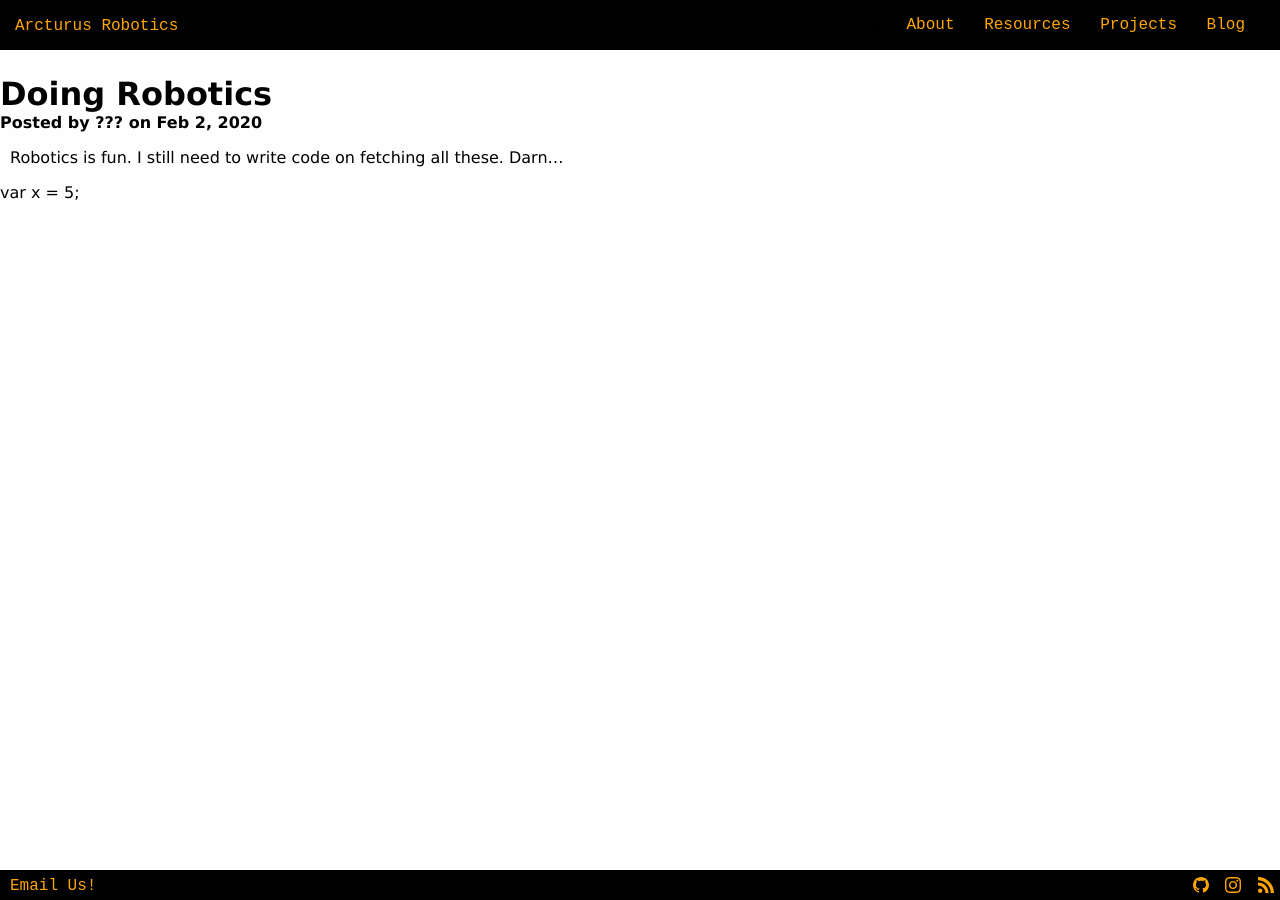
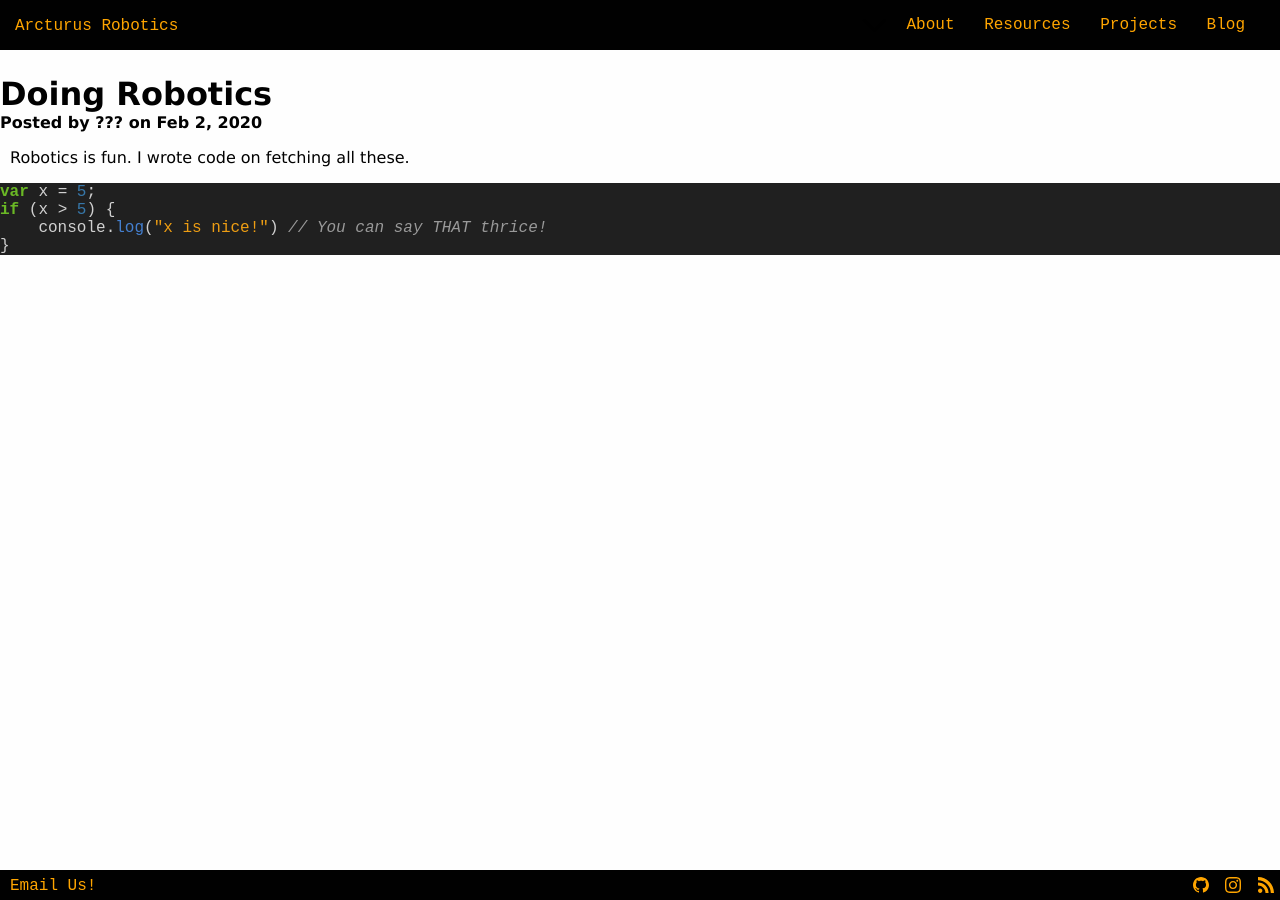
Before and after one commit to arcturus-robotics/arcturusrobotics.com, a Jekyll site: the page built from _posts/2020-02-02-test.md, in a window 1280 px wide. Built offline with Jekyll 4.4.1, drawn with Linux system fonts in a browser that asks for light colours.

Commit message:
Code highlighting, because why not

````diff
--- a/_config.yml
+++ b/_config.yml
@@ -20,6 +20,7 @@ keywords:
 
 # Build settings
 markdown: kramdown
+highlighter: rouge
 exclude:
   - Gemfile
   - Gemfile.lock
--- a/_posts/2020-02-02-test.md
+++ b/_posts/2020-02-02-test.md
@@ -6,6 +6,11 @@ publish_date: "Feb 2, 2020"
 categories: [Programming, Outreach]
 ---
 
-Robotics is fun. I still need to write code on fetching all these. Darn...
+Robotics is fun. I wrote code on fetching all these.
 
-<pre>var x = 5;</pre>
+```js
+var x = 5;
+if (x > 5) {
+    console.log("x is nice!") // You can say THAT thrice!
+}
+```
--- /dev/null
+++ b/_sass/_native.scss
@@ -0,0 +1,79 @@
+// https://github.com/richleland/pygments-css/blob/master/native.css
+.highlight .hll { background-color: #404040 }
+.highlight  { background: #202020; color: #d0d0d0 }
+.highlight .c { color: #999999; font-style: italic } /* Comment */
+.highlight .err { color: #a61717; background-color: #e3d2d2 } /* Error */
+.highlight .esc { color: #d0d0d0 } /* Escape */
+.highlight .g { color: #d0d0d0 } /* Generic */
+.highlight .k { color: #6ab825; font-weight: bold } /* Keyword */
+.highlight .l { color: #d0d0d0 } /* Literal */
+.highlight .n { color: #d0d0d0 } /* Name */
+.highlight .o { color: #d0d0d0 } /* Operator */
+.highlight .x { color: #d0d0d0 } /* Other */
+.highlight .p { color: #d0d0d0 } /* Punctuation */
+.highlight .ch { color: #999999; font-style: italic } /* Comment.Hashbang */
+.highlight .cm { color: #999999; font-style: italic } /* Comment.Multiline */
+.highlight .cp { color: #cd2828; font-weight: bold } /* Comment.Preproc */
+.highlight .cpf { color: #999999; font-style: italic } /* Comment.PreprocFile */
+.highlight .c1 { color: #999999; font-style: italic } /* Comment.Single */
+.highlight .cs { color: #e50808; font-weight: bold; background-color: #520000 } /* Comment.Special */
+.highlight .gd { color: #d22323 } /* Generic.Deleted */
+.highlight .ge { color: #d0d0d0; font-style: italic } /* Generic.Emph */
+.highlight .gr { color: #d22323 } /* Generic.Error */
+.highlight .gh { color: #ffffff; font-weight: bold } /* Generic.Heading */
+.highlight .gi { color: #589819 } /* Generic.Inserted */
+.highlight .go { color: #cccccc } /* Generic.Output */
+.highlight .gp { color: #aaaaaa } /* Generic.Prompt */
+.highlight .gs { color: #d0d0d0; font-weight: bold } /* Generic.Strong */
+.highlight .gu { color: #ffffff; text-decoration: underline } /* Generic.Subheading */
+.highlight .gt { color: #d22323 } /* Generic.Traceback */
+.highlight .kc { color: #6ab825; font-weight: bold } /* Keyword.Constant */
+.highlight .kd { color: #6ab825; font-weight: bold } /* Keyword.Declaration */
+.highlight .kn { color: #6ab825; font-weight: bold } /* Keyword.Namespace */
+.highlight .kp { color: #6ab825 } /* Keyword.Pseudo */
+.highlight .kr { color: #6ab825; font-weight: bold } /* Keyword.Reserved */
+.highlight .kt { color: #6ab825; font-weight: bold } /* Keyword.Type */
+.highlight .ld { color: #d0d0d0 } /* Literal.Date */
+.highlight .m { color: #3677a9 } /* Literal.Number */
+.highlight .s { color: #ed9d13 } /* Literal.String */
+.highlight .na { color: #bbbbbb } /* Name.Attribute */
+.highlight .nb { color: #24909d } /* Name.Builtin */
+.highlight .nc { color: #447fcf; text-decoration: underline } /* Name.Class */
+.highlight .no { color: #40ffff } /* Name.Constant */
+.highlight .nd { color: #ffa500 } /* Name.Decorator */
+.highlight .ni { color: #d0d0d0 } /* Name.Entity */
+.highlight .ne { color: #bbbbbb } /* Name.Exception */
+.highlight .nf { color: #447fcf } /* Name.Function */
+.highlight .nl { color: #d0d0d0 } /* Name.Label */
+.highlight .nn { color: #447fcf; text-decoration: underline } /* Name.Namespace */
+.highlight .nx { color: #d0d0d0 } /* Name.Other */
+.highlight .py { color: #d0d0d0 } /* Name.Property */
+.highlight .nt { color: #6ab825; font-weight: bold } /* Name.Tag */
+.highlight .nv { color: #40ffff } /* Name.Variable */
+.highlight .ow { color: #6ab825; font-weight: bold } /* Operator.Word */
+.highlight .w { color: #666666 } /* Text.Whitespace */
+.highlight .mb { color: #3677a9 } /* Literal.Number.Bin */
+.highlight .mf { color: #3677a9 } /* Literal.Number.Float */
+.highlight .mh { color: #3677a9 } /* Literal.Number.Hex */
+.highlight .mi { color: #3677a9 } /* Literal.Number.Integer */
+.highlight .mo { color: #3677a9 } /* Literal.Number.Oct */
+.highlight .sa { color: #ed9d13 } /* Literal.String.Affix */
+.highlight .sb { color: #ed9d13 } /* Literal.String.Backtick */
+.highlight .sc { color: #ed9d13 } /* Literal.String.Char */
+.highlight .dl { color: #ed9d13 } /* Literal.String.Delimiter */
+.highlight .sd { color: #ed9d13 } /* Literal.String.Doc */
+.highlight .s2 { color: #ed9d13 } /* Literal.String.Double */
+.highlight .se { color: #ed9d13 } /* Literal.String.Escape */
+.highlight .sh { color: #ed9d13 } /* Literal.String.Heredoc */
+.highlight .si { color: #ed9d13 } /* Literal.String.Interpol */
+.highlight .sx { color: #ffa500 } /* Literal.String.Other */
+.highlight .sr { color: #ed9d13 } /* Literal.String.Regex */
+.highlight .s1 { color: #ed9d13 } /* Literal.String.Single */
+.highlight .ss { color: #ed9d13 } /* Literal.String.Symbol */
+.highlight .bp { color: #24909d } /* Name.Builtin.Pseudo */
+.highlight .fm { color: #447fcf } /* Name.Function.Magic */
+.highlight .vc { color: #40ffff } /* Name.Variable.Class */
+.highlight .vg { color: #40ffff } /* Name.Variable.Global */
+.highlight .vi { color: #40ffff } /* Name.Variable.Instance */
+.highlight .vm { color: #40ffff } /* Name.Variable.Magic */
+.highlight .il { color: #3677a9 } /* Literal.Number.Integer.Long */
--- a/assets/css/style.scss
+++ b/assets/css/style.scss
@@ -2,3 +2,4 @@
 ---
 
 @import "style";
+@import "native";
````
